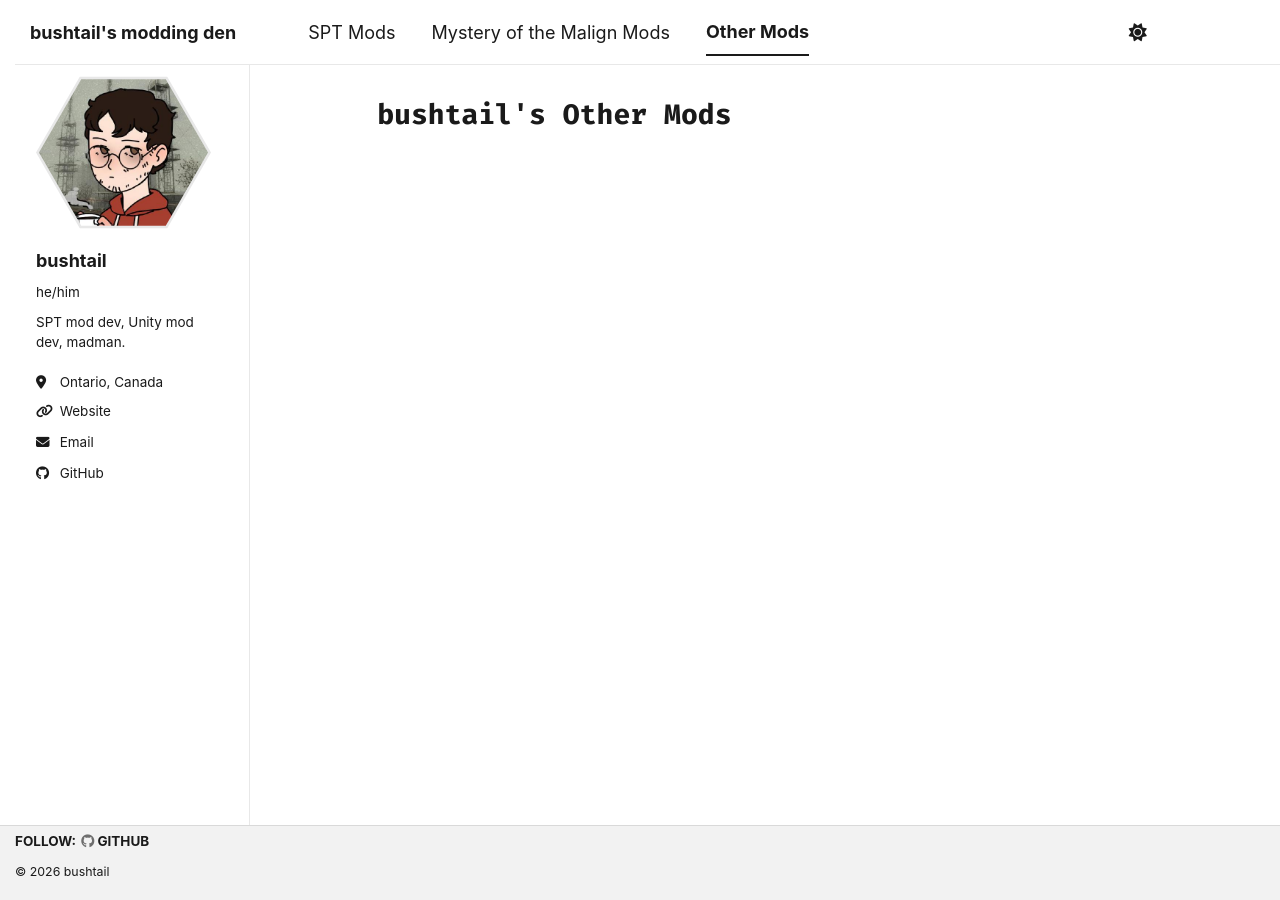
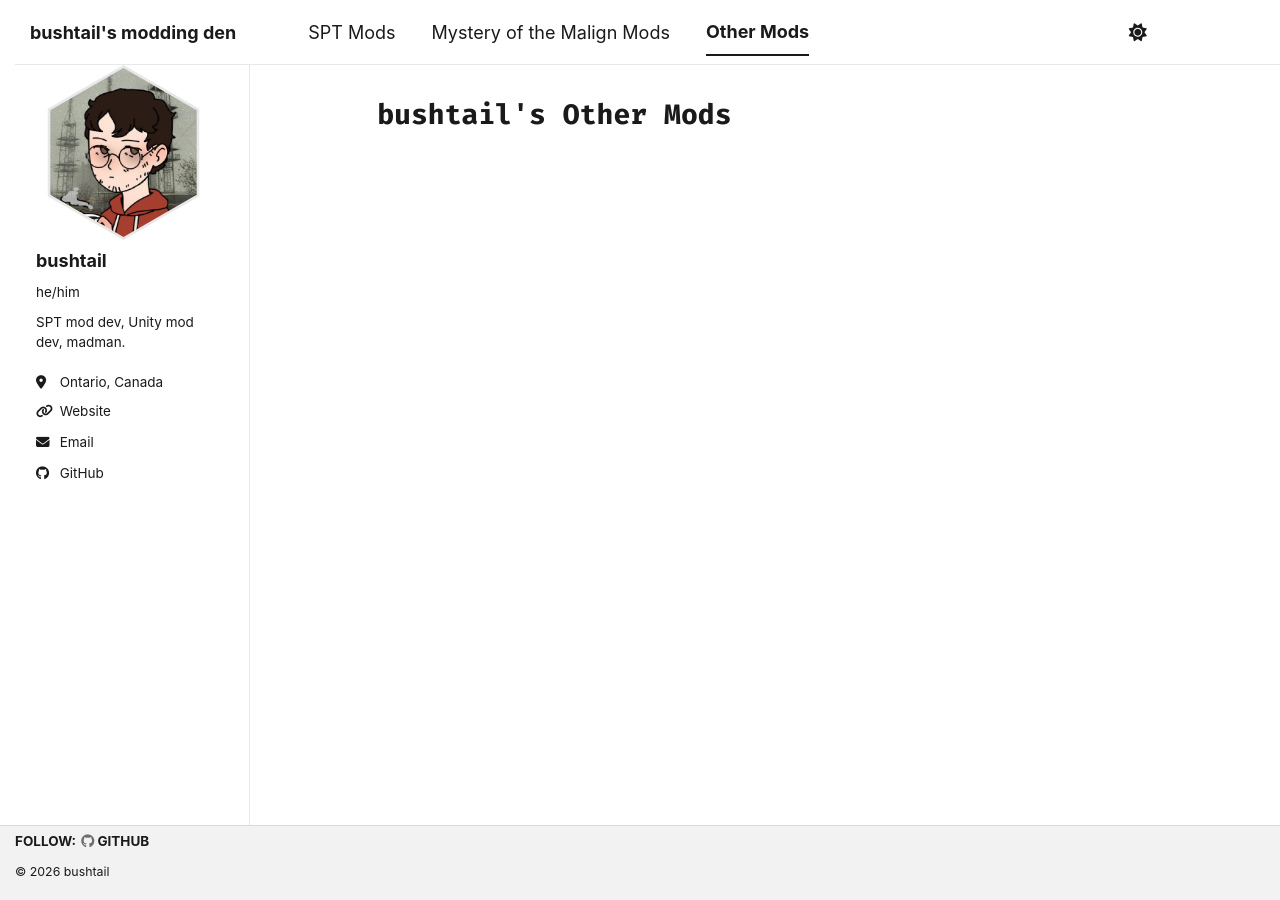
Before and after one commit to bushtail/bushtail.ca, a Jekyll site: the page built from _pages/other.md, in a window 1280 px wide. Built offline with Jekyll 4.4.1, drawn with Linux system fonts in a browser that asks for light colours; a style sheet for code colours, icons or effects is not loaded.

Commit message:
hexatest3

```diff
--- a/_sass/layout/_sidebar.scss
+++ b/_sass/layout/_sidebar.scss
@@ -148,20 +148,21 @@
 
   /* Hexagon */
   clip-path: polygon(
-          25% 6.7%,
-          75% 6.7%,
-          100% 50%,
-          75% 93.3%,
-          25% 93.3%,
-          0% 50%
+          50% 0%,
+          93.3% 25%,
+          93.3% 75%,
+          50% 100%,
+          6.7% 75%,
+          6.7% 25%
   );
+
   -webkit-clip-path: polygon(
-          25% 6.7%,
-          75% 6.7%,
-          100% 50%,
-          75% 93.3%,
-          25% 93.3%,
-          0% 50%
+          50% 0%,
+          93.3% 25%,
+          93.3% 75%,
+          50% 100%,
+          6.7% 75%,
+          6.7% 25%
   );
 
   overflow: hidden;
```
